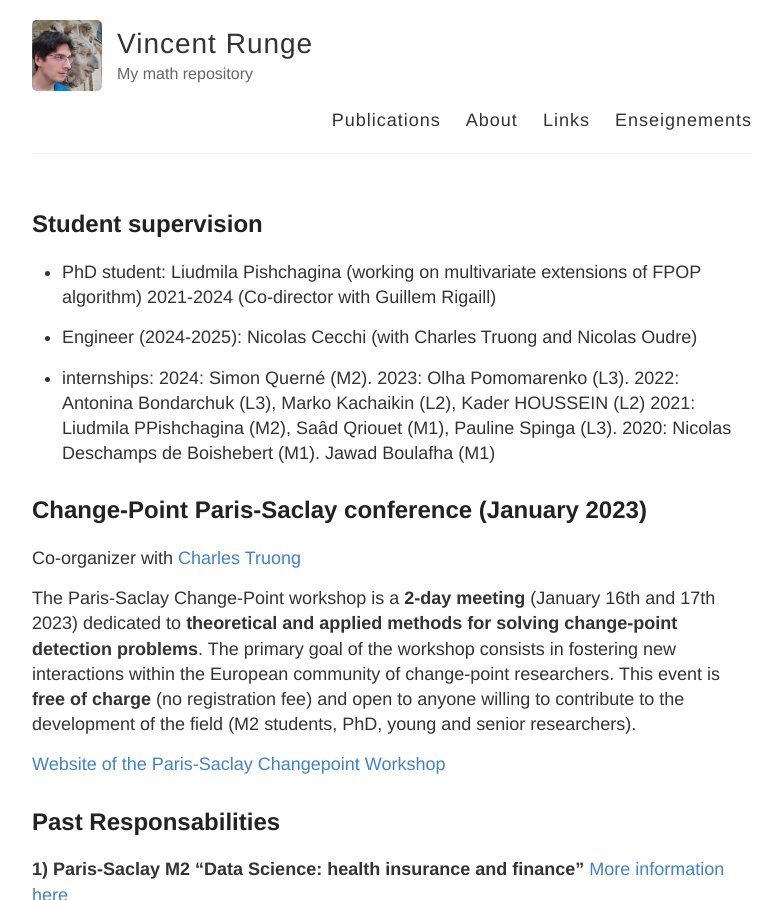
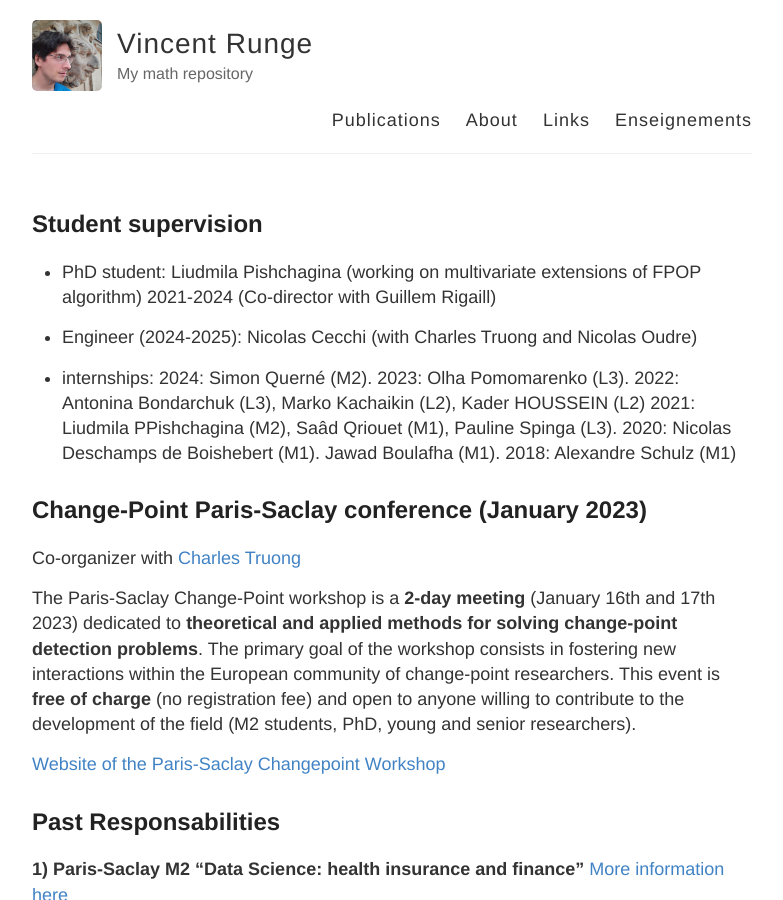
Before and after one commit to vincentrunge/vincentrunge.github.io, a Jekyll site: the page built from About.md, in a window 1280 px wide and 900 px high. Shown: the whole window, without its empty margins (248-1031 px from the left). Built offline with Jekyll 4.4.1, drawn with Linux system fonts in a browser that asks for light colours.

Commit message:
Update About.md

```diff
--- a/About.md
+++ b/About.md
@@ -14,7 +14,7 @@ permalink: /About/
 
 + internships:
   2024: Simon Querné (M2). 2023: Olha Pomomarenko (L3). 2022: Antonina Bondarchuk (L3), Marko Kachaikin (L2), Kader HOUSSEIN (L2)
-  2021: Liudmila PPishchagina (M2), Saâd Qriouet (M1), Pauline Spinga (L3). 2020: Nicolas Deschamps de Boishebert (M1). Jawad Boulafha (M1)
+  2021: Liudmila PPishchagina (M2), Saâd Qriouet (M1), Pauline Spinga (L3). 2020: Nicolas Deschamps de Boishebert (M1). Jawad Boulafha (M1). 2018: Alexandre Schulz (M1)
 
 
 ## Change-Point Paris-Saclay conference (January 2023)
```
